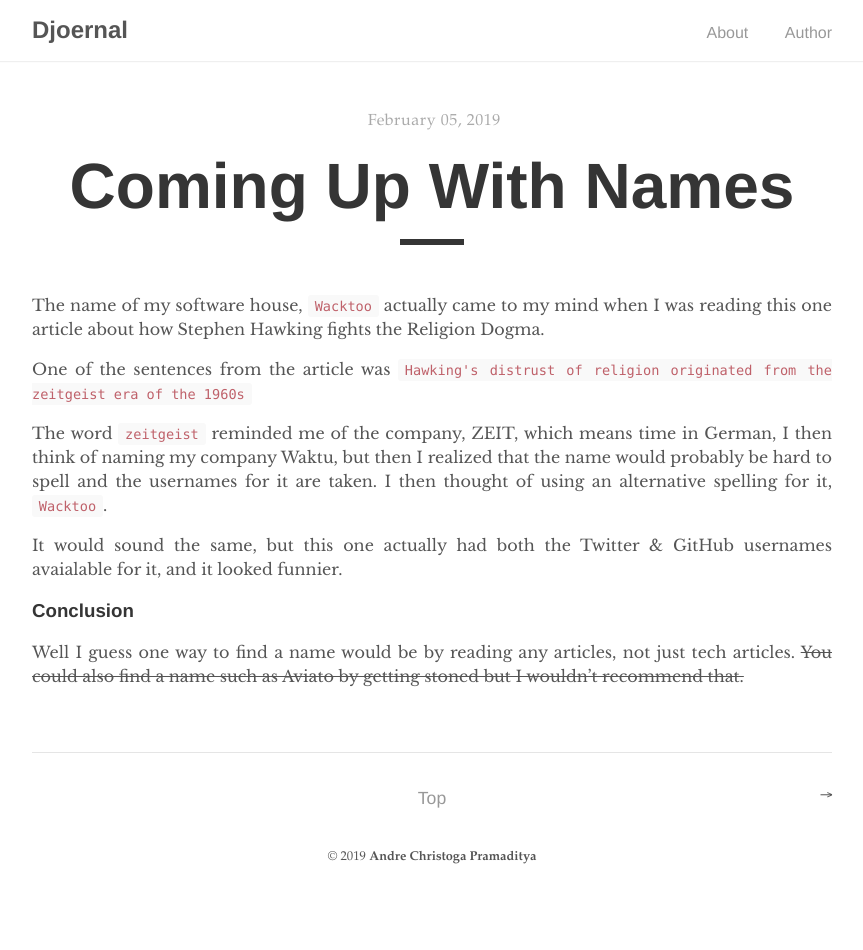
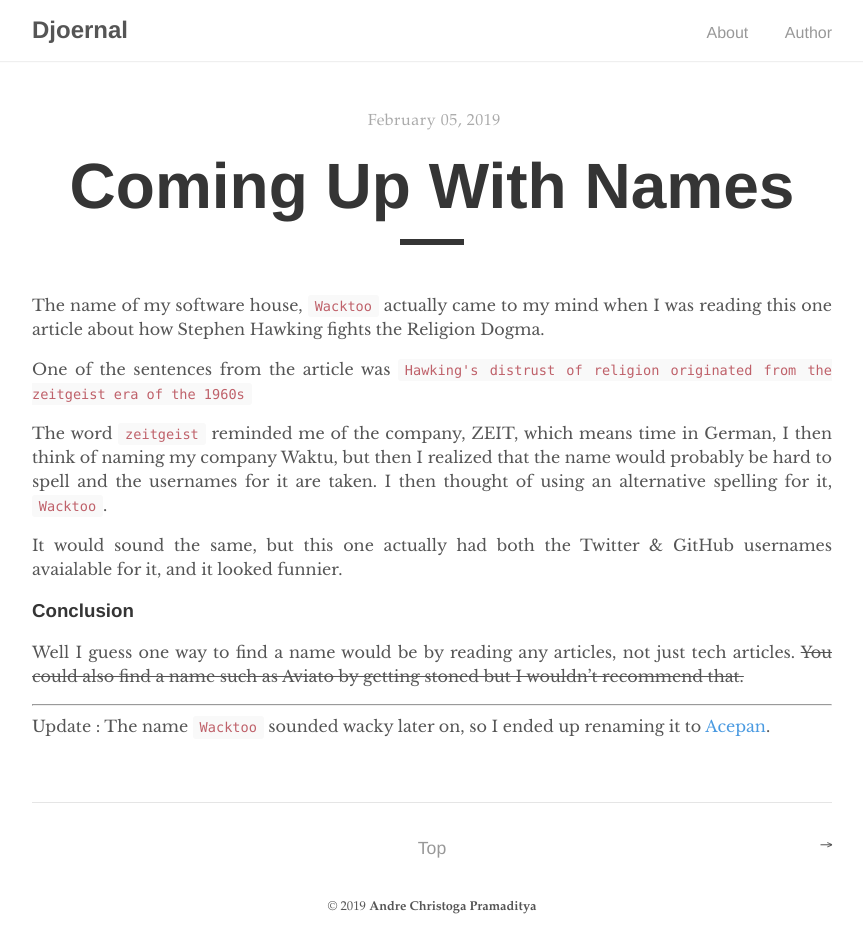
Before and after one commit to drepram/djoernal, a Jekyll site: the page built from _posts/2019-02-05-coming-up-with-names.md, in a window 1280 px wide. Shown: the whole page, without its empty margins (208-1071 px from the left). Built offline with Jekyll 4.4.1, drawn with Linux system fonts in a browser that asks for light colours; before the commit the page ends 900 px from its top, so only the background shows below that.

Commit message:
An update on the article.

```diff
--- a/_posts/2019-02-05-coming-up-with-names.md
+++ b/_posts/2019-02-05-coming-up-with-names.md
@@ -22,3 +22,7 @@ and it looked funnier.
 
 Well I guess one way to find a name would be by reading any articles, not just tech articles.
 ~~You could also find a name such as Aviato by getting stoned but I wouldn't recommend that.~~
+
+---
+
+Update : The name `Wacktoo` sounded wacky later on, so I ended up renaming it to [Acepan](https://github.com/acepan).
```
